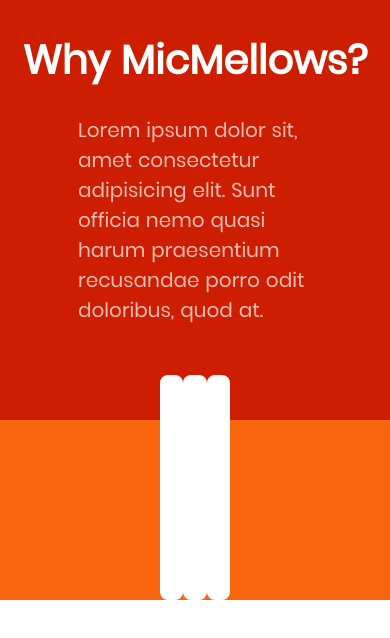
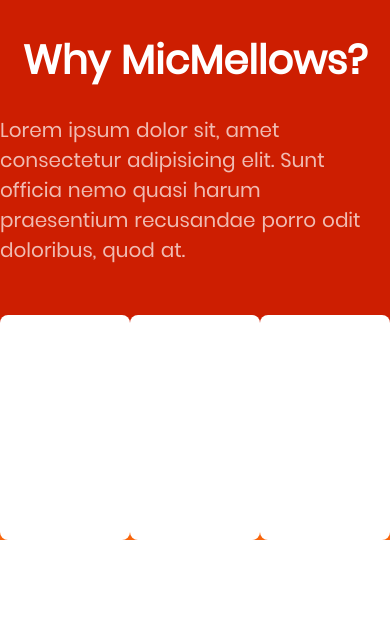
Before and after one commit to chiru-hub/MicMellows, a Nuxt app: page / in a window 390 px wide. Shown: the top 638 px of the page. Built offline with nearby package versions, Linux system fonts and the light colour scheme.

Commit message:
micmellons

```diff
--- a/pages/index.vue
+++ b/pages/index.vue
@@ -5,10 +5,10 @@
         <div class="pt-12">
           <h1 class="text-center">Why MicMellows?</h1>
           <p
-            class="text-left w-3/5 mt-10 mx-auto"
+            class="text-left sm:w-auto md:w-3/5 mt-10 mx-auto"
           >Lorem ipsum dolor sit, amet consectetur adipisicing elit. Sunt officia nemo quasi harum praesentium recusandae porro odit doloribus, quod at.</p>
         </div>
-        <div class="px-64 pt-20 flex flex-row justify-between">
+        <div class="sm:px-0 md:px-64 pt-20 flex flex-row justify-between">
           <div class="first-part-cards"></div>
           <div class="first-part-cards"></div>
           <div class="first-part-cards"></div>
```
